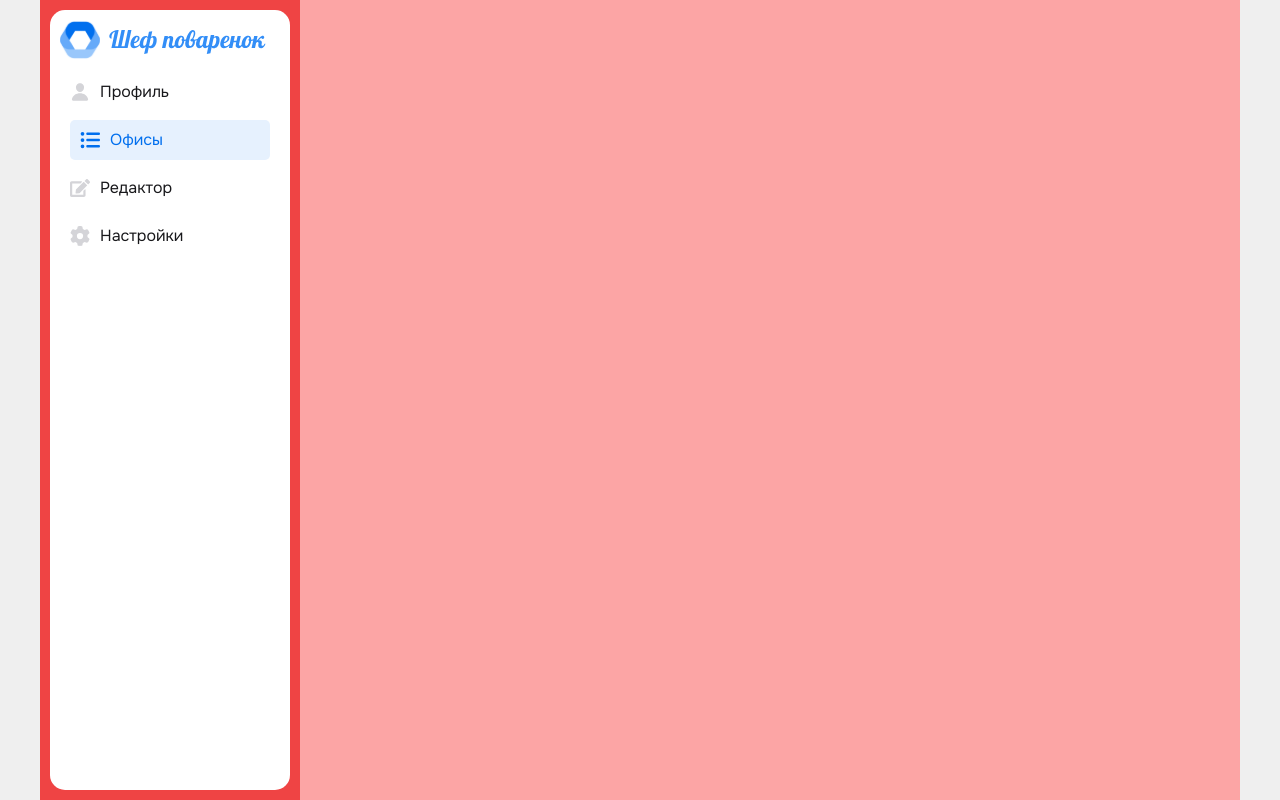
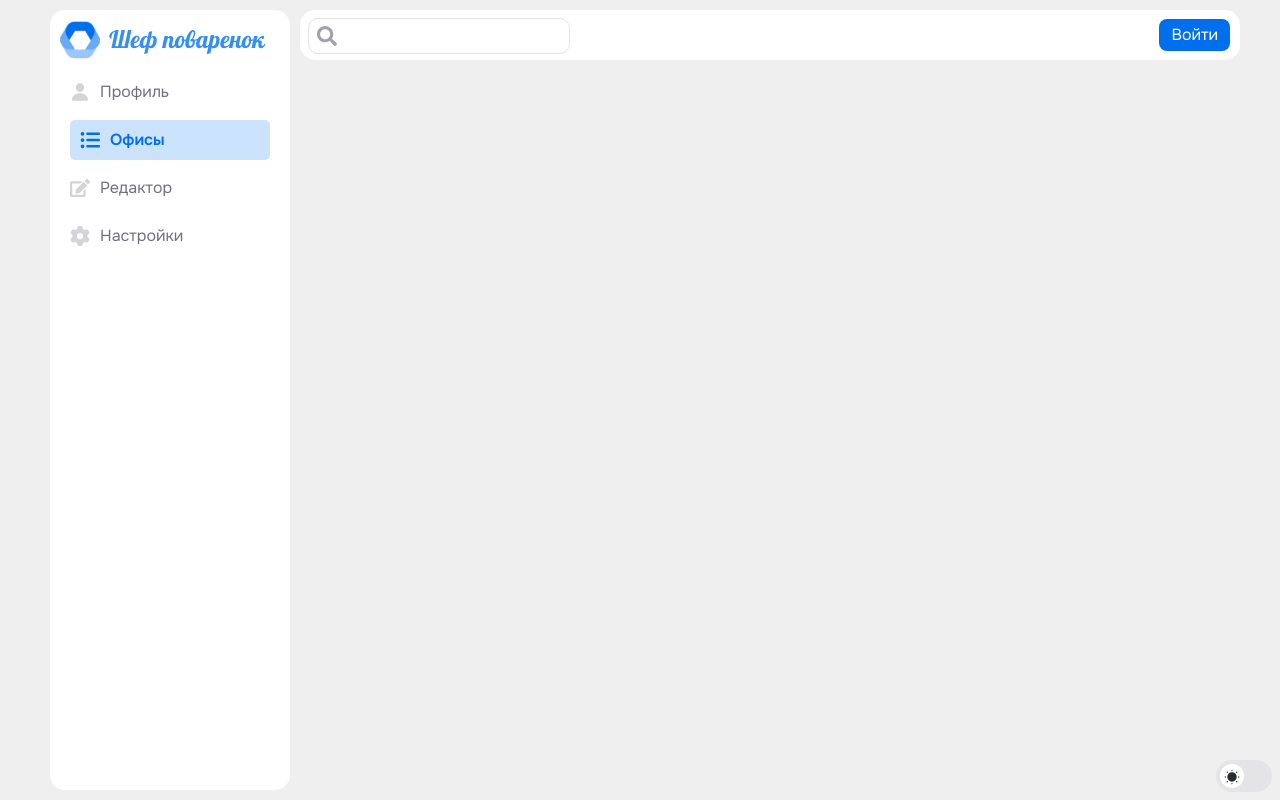
Before and after one commit to TheAndrey777/povarenok, a React (Vite) app in the folder frontend/: page / in a window 1280 px wide. Built offline with nearby package versions, Linux system fonts and the light colour scheme; no server answers.

Commit message:
feat(frontend): header

```diff
--- a/frontend/src/App.tsx
+++ b/frontend/src/App.tsx
@@ -1,4 +1,4 @@
-// import { Switch } from "./components/switch/Switch";
+import { Switch } from "./components/switch/Switch";
 import { Routes, Route } from "react-router-dom";
 import Login from "./pages/auth/Login";
 import Register from "./pages/auth/register/Register";
@@ -7,7 +7,7 @@ import Home from "./pages/home/Home";
 const App = () => {
   return (
     <>
-      {/* <Switch
+      <Switch
         className="fixed right-0 bottom-0 z-50  "
         variant="theme"
         size="lg"
@@ -17,7 +17,7 @@ const App = () => {
             state ? "dark" : "light"
           );
         }}
-      /> */}
+      />
       <Routes>
         <Route path="/auth/login" element={<Login />} />
         <Route path="/auth/register" element={<Register />} />
--- a/frontend/src/assets/svg/index.ts
+++ b/frontend/src/assets/svg/index.ts
@@ -1,3 +1,4 @@
 import menulogo from "./menulogo.svg";
+import search from "./search.svg";
 
-export { menulogo };
+export { menulogo, search };
--- /dev/null
+++ b/frontend/src/components/navigation/header/Header.tsx
@@ -0,0 +1,19 @@
+import { Button } from "../../button/Button";
+import Search from "./Search";
+
+const Header = () => {
+  const clickRegister = () => {
+    console.log(1);
+  };
+
+  return (
+    <div className="bg-layout-background absolute top-[10px] left-[260px] w-[calc(100%-260px)] h-[50px] rounded-[15px] ">
+      <Search />
+      <div className="absolute right-[10px] top-0 flex justify-center items-center h-full">
+        <Button onClick={clickRegister} text="Войти" size="sm" />
+      </div>
+    </div>
+  );
+};
+
+export default Header;
--- /dev/null
+++ b/frontend/src/components/navigation/header/Search.tsx
@@ -0,0 +1,12 @@
+import { search } from "../../../assets/svg";
+
+const Search = () => {
+  return (
+    <label className="w-[260px] h-[34px] border-[1px] border-solid border-default-200 rounded-[10px] m-[8px] cursor-text items-center flex">
+      <img src={search} alt="search" className="m-[8px]" />
+      <input className=" bg-transparent outline-none border-none text-default-400 absolute left-[44px] text-[16px]" />
+    </label>
+  );
+};
+
+export default Search;
--- a/frontend/src/components/navigation/menu/Menu.tsx
+++ b/frontend/src/components/navigation/menu/Menu.tsx
@@ -56,7 +56,7 @@ export const Menu: React.FC = () => {
   return (
     <div
       className={cn(
-        "w-[260px] h-full transition-all relative overflow-hidden bg-red-500",
+        "w-[260px] h-full transition-all relative overflow-hidden ",
         a
       )}
       onClick={() => {
--- a/frontend/src/components/navigation/menu/MenuItem.tsx
+++ b/frontend/src/components/navigation/menu/MenuItem.tsx
@@ -20,8 +20,8 @@ export const MenuItem: React.FC<MenuItemProps> = ({
     <div
       className={cn(
         "h-[40px] w-[calc(100%-20px)] min-w-[40px] flex overflow-hidden cursor-pointer mb-[8px] rounded-[5px] transition-all duration-300 ",
-        isActive && "bg-primary-50",
-        !isActive && "hover:scale-[1.05] hover:bg-primary-50 active:scale-100",
+        isActive && "bg-primary-100",
+        !isActive && "hover:scale-[1.05] hover:bg-primary-100 active:scale-100",
         isActive && !opened && "ml-[10px]"
       )}
       onClick={() => {
@@ -31,15 +31,15 @@ export const MenuItem: React.FC<MenuItemProps> = ({
       <div className="h-full aspect-square flex items-center justify-center select-none">
         <Icon
           className={cn(
-            "h-[20px] w-[20px] text-default-300 transition-colors",
+            "h-[20px] w-[20px] text-default-300 transition-colors delay-0 duration-75",
             isActive && "text-primary"
           )}
         />
       </div>
       <div
         className={cn(
-          "flex items-center text-content-1  select-none transition-colors",
-          isActive && "text-primary"
+          "flex items-center text-default-500 select-none transition-all",
+          isActive && "text-primary font-semibold"
         )}
       >
         {name}
--- a/frontend/src/pages/home/Home.tsx
+++ b/frontend/src/pages/home/Home.tsx
@@ -1,10 +1,12 @@
+import Header from "../../components/navigation/header/Header";
 import Menu from "../../components/navigation/menu/Menu";
 
 const Home = () => {
   return (
     <div className="w-full h-full bg-default-100 flex items-center justify-center">
-      <div className="w-full max-w-[1200px] bg-red-300 h-full overflow-y-scroll">
+      <div className="w-full max-w-[1200px] bg-red-3001 h-full overflow-y-scroll relative">
         <Menu />
+        <Header />
       </div>
     </div>
   );
--- a/frontend/src/styles/index.css
+++ b/frontend/src/styles/index.css
@@ -41,7 +41,7 @@ body {
 }
 
 *::-webkit-scrollbar {
-  width: 3px; /* ширина scrollbar */
+  width: 0px; /* ширина scrollbar */
   height: 3px;
 }
 *::-webkit-scrollbar-track {
```
Also changed, not shown: frontend/src/assets/svg/search.svg (added).
